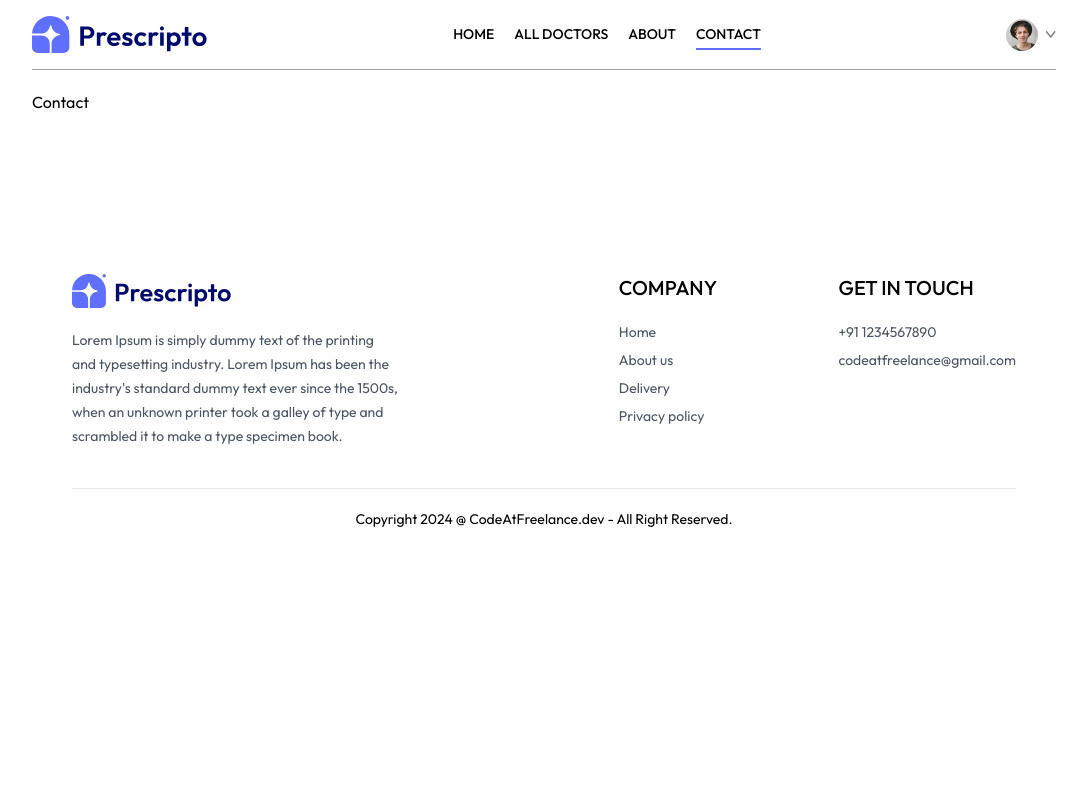
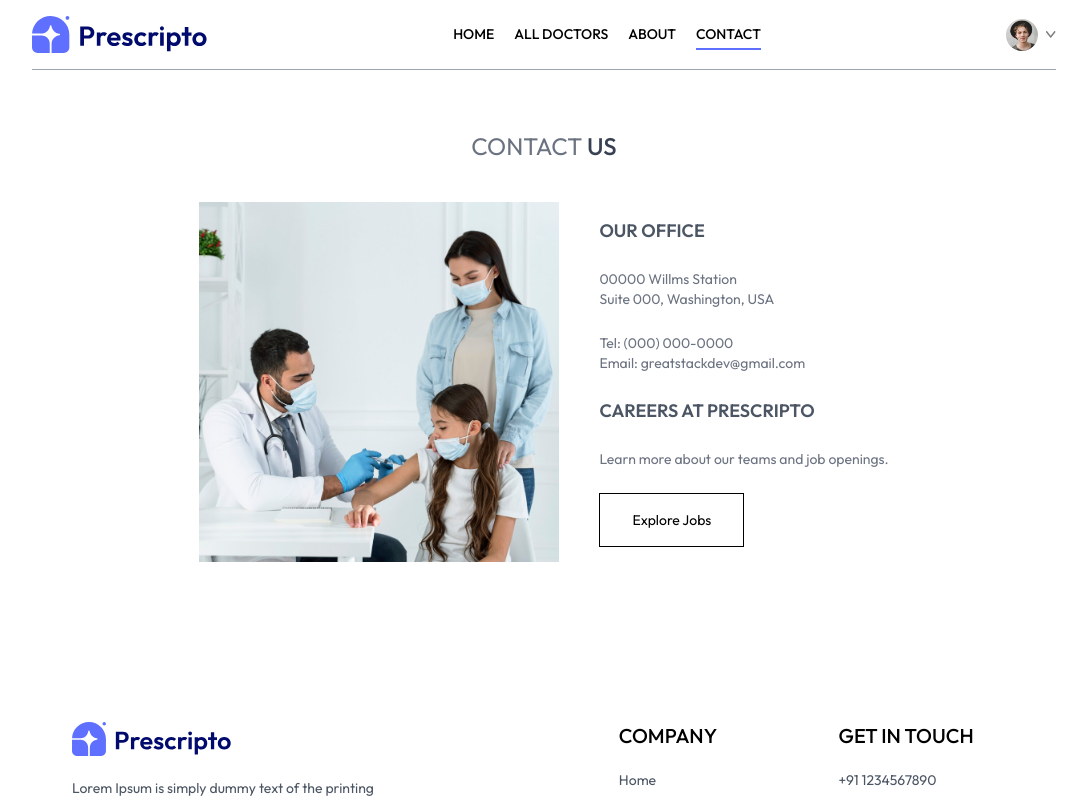
Before and after one commit to mintrgm/Kokoro-Care, a React (Vite) app in the folder frontend/: page /contact in a window 1280 px wide. Shown: the top 800 px of the page, without its empty margins (96-1183 px from the left). Built offline with nearby package versions, Linux system fonts and the light colour scheme.

Commit message:
add Contaxt page

```diff
--- a/frontend/src/pages/Contact.jsx
+++ b/frontend/src/pages/Contact.jsx
@@ -1,8 +1,25 @@
 import React from 'react'
+import { assets } from '../assets/assets'
 
 const Contact = () => {
   return (
-    <div>Contact</div>
+    <div>
+      <div className='text-center text-2xl pt-10 text-gray-500'>
+        <p>CONTACT <span className='text-gray-700 font-medium'>US</span></p>
+      </div>
+
+      <div className='my-10 flex flex-col justify-center md:flex-row gap-10 mb-28 text-sm'>
+        <img className='w-full md:max-w-[360px]' src={assets.contact_image} alt="" />
+        <div className='flex flex-col justify-center items-start gap-6'>
+          <p className='font-semibold text-lg text-gray-600'>OUR OFFICE</p>
+          <p className='text-gray-500'>00000 Willms Station <br /> Suite 000, Washington, USA</p>
+          <p className='text-gray-500'>Tel: (000) 000-0000 <br /> Email: greatstackdev@gmail.com</p>
+          <p className='font-semibold text-lg text-gray-600'>CAREERS AT PRESCRIPTO</p>
+          <p className='text-gray-500'>Learn more about our teams and job openings.</p>
+          <button className='border border-black px-8 py-4 text-sm hover:bg-black hover:text-white transition-all duration-500'>Explore Jobs</button>
+        </div>
+      </div>
+    </div>
   )
 }
 
```
